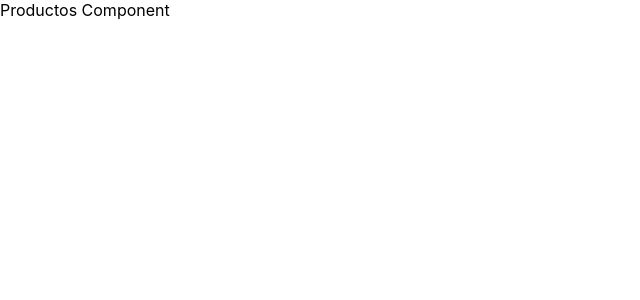
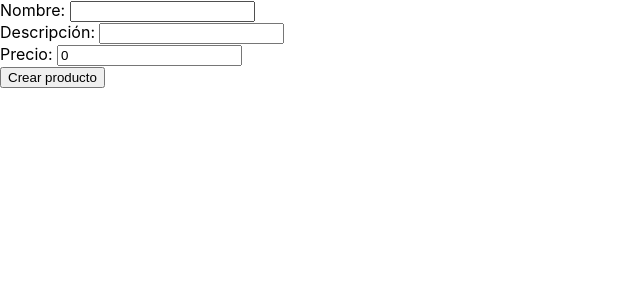
Before and after one commit to pa-suarezm/prueba-tecnica-muncher, a React (Create React App) app: page / in a window 1280 px wide. Shown: the top 300 px of the page, without its empty margins (0-640 px from the left). Built offline with nearby package versions, Linux system fonts and the light colour scheme.

Commit message:
Form primitivo de productos

```diff
--- a/src/App.tsx
+++ b/src/App.tsx
@@ -10,6 +10,11 @@ import './App.css';
 import Productos from './components/Productos/Productos';
 
 function App() {
+  const productos = atom({
+    key: 'productos',
+    default: [],
+  });
+
   return (
     <RecoilRoot>
       <Productos />
--- a/src/components/Productos/FormProductos/FormProductos.tsx
+++ b/src/components/Productos/FormProductos/FormProductos.tsx
@@ -1,12 +1,41 @@
 import React from 'react';
+import useInputNumber from '../../../hooks/useInputNumber/useInputNumber';
+import useInputText from '../../../hooks/useInputText/useInputText';
 import styles from './FormProductos.module.css';
 
 function FormProductos () {
+  const { value: nombre, bind: bindNombre, reset: resetNombre } = useInputText('');
+  const { value: descripcion, bind: bindDescripcion, reset: resetDescripcion } = useInputText('');
+  const { value: precio, bind: bindPrecio, reset: resetPrecio } = useInputNumber(0);
 
+  const handleSubmit = (evt: any) => {
+    evt.preventDefault();
+    alert(`Submitting Name ${nombre} ${descripcion} ${precio}`);
+    resetNombre();
+    resetDescripcion();
+    resetPrecio();
+  }
 
   return (
     <div className={styles.FormProductos}>
-
+      <form onSubmit={handleSubmit}>
+        <label>
+          Nombre:&nbsp;
+          <input type="text" {...bindNombre} />
+        </label>
+        <br />
+        <label>
+          Descripción:&nbsp;
+          <input type="text" {...bindDescripcion} />
+        </label>
+        <br />
+        <label>
+          Precio:&nbsp;
+          <input type="number" {...bindPrecio} />
+        </label>
+        <br />
+        <input type="submit" value="Crear producto" />
+      </form>
     </div>
   );
 }
--- a/src/components/Productos/Productos.tsx
+++ b/src/components/Productos/Productos.tsx
@@ -6,7 +6,6 @@ function Productos() {
 
   return(
     <div className={styles.Productos}>
-      Productos Component
       <FormProductos />
     </div>
   );
--- /dev/null
+++ b/src/hooks/useInputNumber/useInputNumber.tsx
@@ -0,0 +1,19 @@
+import { useState } from 'react';
+
+const useInputNumber = (initialValue: any) => {
+  const [value, setValue] = useState(initialValue);
+
+  return {
+    value,
+    setValue,
+    reset: () => setValue(0),
+    bind: {
+      value,
+      onChange: (event: any) => {
+        setValue(event.target.value);
+      }
+    }
+  };
+};
+
+export default useInputNumber;
```
